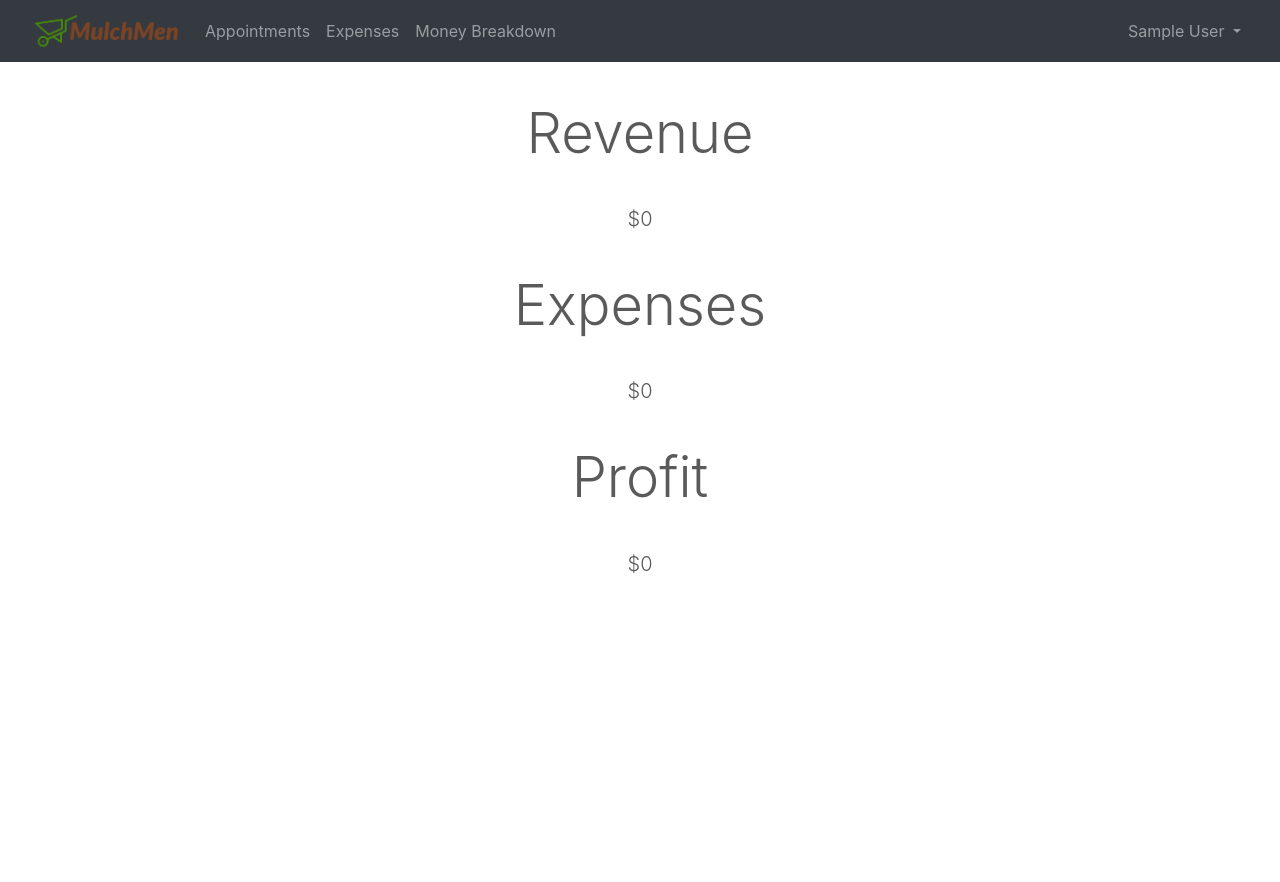
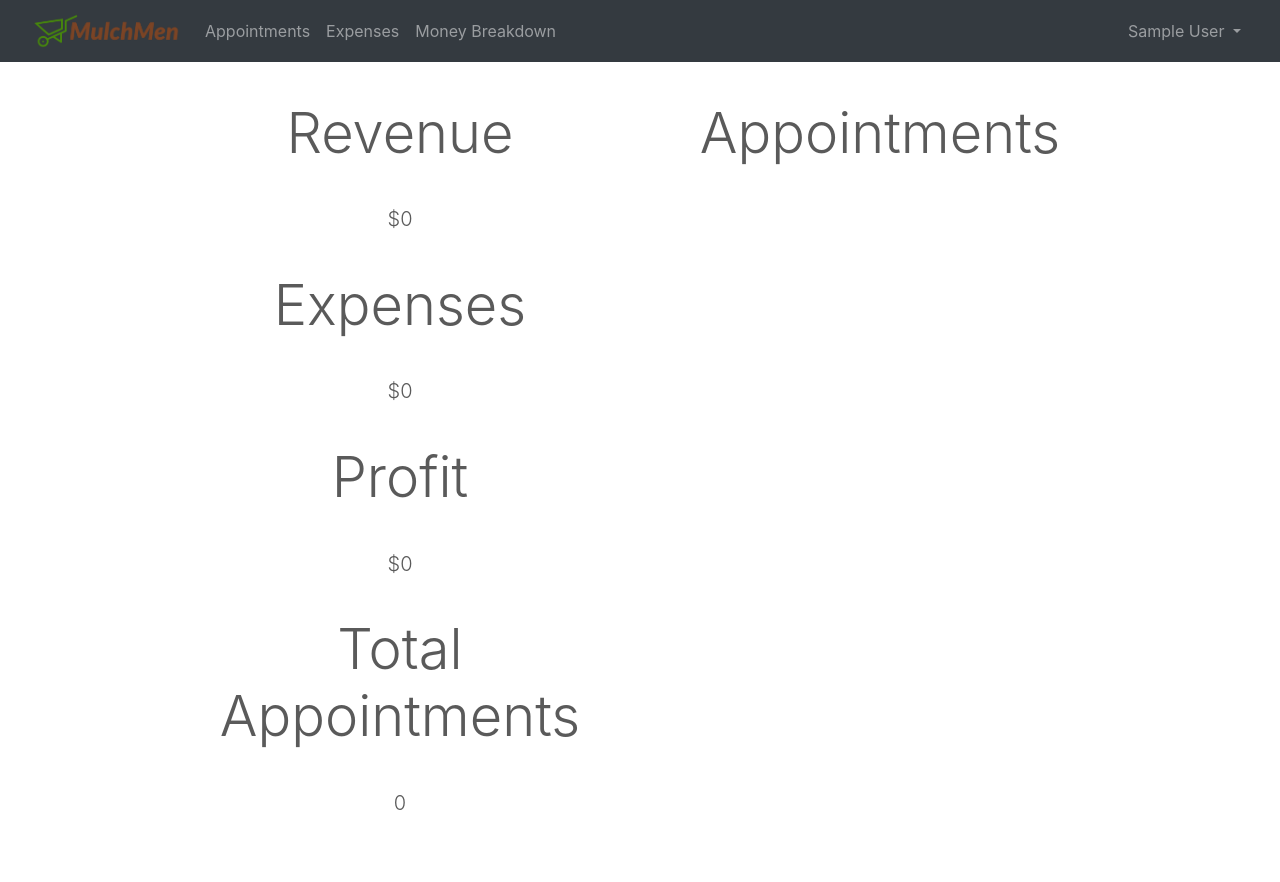
Before and after one commit to bowmanconnor/MulchMen, a Django app: page /money/ in a window 1280 px wide. Before the commit the page ends 573 px from the top, so only its background shows below. Run offline with Django 3.2, Linux system fonts and the light colour scheme; the visitor is signed in with stand-in values (Sample User, id 1); data that the repository does not hold is empty; some libraries are stand-ins or nearby versions; some web fonts are replaced.

Commit message:
Random check in

```diff
--- a/appointments/views.py
+++ b/appointments/views.py
@@ -31,7 +31,7 @@ def thankyou(request):
 @staff_member_required(login_url='home')
 def money(request):
     revenue = 0
-    appointments = Appointment.objects.all()
+    appointments = Appointment.objects.order_by("-date")
     for appointment in appointments:
         revenue += (appointment.cost)
 
@@ -41,7 +41,7 @@ def money(request):
         e += (expense.amount)
 
     profit = revenue - e
-    return render(request, 'money.html', {'revenue' : revenue, 'expense' : e, "profit" : profit })
+    return render(request, 'money.html', {'revenue' : revenue, 'expense' : e, "profit" : profit, 'appointments' : appointments })
 
 
 
@@ -102,7 +102,7 @@ def view_appointments(request):
 @method_decorator(staff_member_required(login_url='home') , name='dispatch')
 class AppointmentUpdateView(UpdateView):
     model = Appointment
-    fields = ('name', 'email', 'phone', 'address', 'address', 'weeding', 'edging', 'delivery', 'date', 'status', 'cost', 'hear_about_us', 'additional_comments',)
+    fields = ('name', 'email', 'phone', 'address', 'cubic_yards', 'weeding', 'edging', 'delivery', 'date', 'status', 'cost', 'hear_about_us', 'additional_comments',)
 
     template_name = 'edit_appointment.html'
     pk_url_kwarg = 'pk'
--- a/templates/money.html
+++ b/templates/money.html
@@ -10,6 +10,9 @@
 {% block body %}
 
 <!-- Contact -->
+<!-- Contact -->
+<div class="row">
+    <div class="col">
         <div class="pricing-header mx-auto text-center">
             <h1 class="display-4">Revenue</h1>
             <p class="lead">${{revenue}}</p>
@@ -24,6 +27,24 @@
             <h1 class="display-4">Profit</h1>
             <p class="lead">${{ profit }}</p>
         </div>
+	<div class="pricing-header mx-auto text-center">
+            <h1 class="display-4">Total Appointments</h1>
+            <p class="lead">{{ appointments.count  }}</p>
+        </div>
+
+    </div>
+    <div class="col">
+        <div class="pricing-header mx-auto text-center">
+            <h1 class="display-4">Appointments</h1>
+            {% for appointment in appointments %}
+            <p><a href="{% url 'edit_appointment' appointment.pk %}" class="">{{ appointment.name }}</a></p>
+            <p>{{ appointment.cubic_yards }} cubic yards</p>
+            <p>${{ appointment.cost }}</p>
+            {% endfor %}
+        </div>
+    </div>
+</div>
+
 
 
 
```
Also changed, not shown: templates/home.html (+4 -6 lines), 1 other file. Lines whose indentation alone changed are shown as unchanged.
